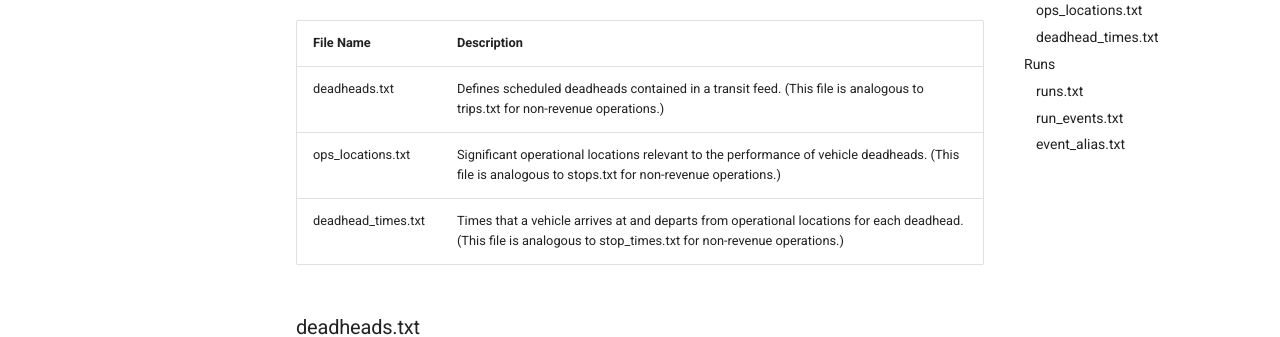
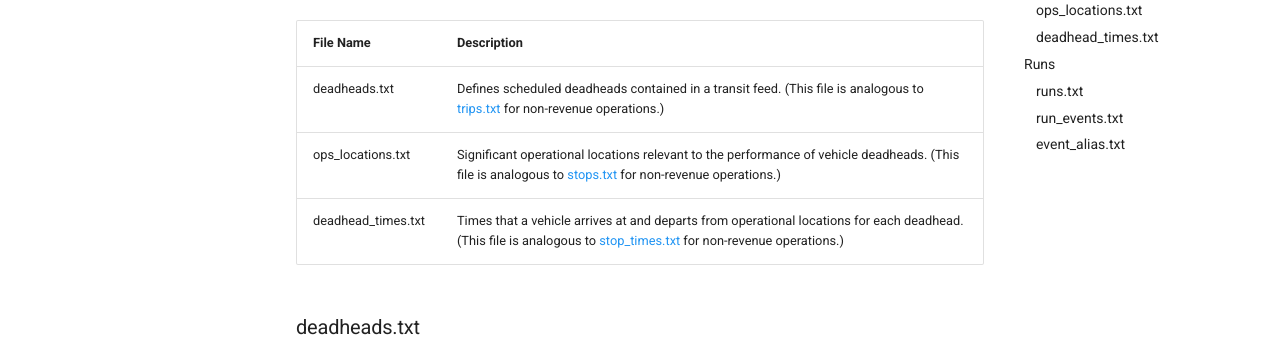
Before and after one commit to cal-itp/operational-data-standard, an MkDocs documentation site: the page built from docs/spec.md, in a window 1280 px wide and 900 px high, scrolled down 770 px. Shown: the part 179-516 px from the top of the window. Built offline with MkDocs 1.6.1 and Material for MkDocs 9.7.7, drawn with Linux system fonts in a browser that asks for light colours; nearby versions of some CDN libraries; comment, search, counter and statistics services are not loaded; part of the change alters nothing that is shown.

```diff
--- a/docs/spec.md
+++ b/docs/spec.md
@@ -16,9 +16,9 @@ Deadheads are vehicle movements during which a transit vehicle is not in service
 
 | **File Name** | **Description** |
 | --- | --- |
-| deadheads.txt | Defines scheduled deadheads contained in a transit feed. (This file is analogous to trips.txt for non-revenue operations.) |
-| ops_locations.txt | Significant operational locations relevant to the performance of vehicle deadheads. (This file is analogous to stops.txt for non-revenue operations.) |
-| deadhead_times.txt | Times that a vehicle arrives at and departs from operational locations for each deadhead. (This file is analogous to stop_times.txt for non-revenue operations.) |
+| deadheads.txt | Defines scheduled deadheads contained in a transit feed. (This file is analogous to [trips.txt](https://developers.google.com/transit/gtfs/reference#tripstxt) for non-revenue operations.) |
+| ops_locations.txt | Significant operational locations relevant to the performance of vehicle deadheads. (This file is analogous to [stops.txt](https://developers.google.com/transit/gtfs/reference#stopstxt) for non-revenue operations.) |
+| deadhead_times.txt | Times that a vehicle arrives at and departs from operational locations for each deadhead. (This file is analogous to [stop_times.txt](https://developers.google.com/transit/gtfs/reference#stop_timestxt) for non-revenue operations.) |
 
 ### deadheads.txt
 
@@ -29,7 +29,7 @@ Deadheads are vehicle movements during which a transit vehicle is not in service
 | block_id | ID | Required | Identifies a set of dates when the deadhead is scheduled to take place. |
 | shape_id | ID referencing [**shapes.shape_id**](https://developers.google.com/transit/gtfs/reference#shapestxt) | Optional | Identifies a geospatial shape that describes the vehicle travel path for a deadhead. |
 | to_trip_id | ID referencing [**trips.trip_id**](https://developers.google.com/transit/gtfs/reference#tripstxt) | Conditionally Required | Identifies the trip scheduled immediately following to the deadhead within the block_id. |
-| from_trip_id | ID referencing **trips.trip_id** | Conditionally Required | Identifies the trip scheduled immediately prior to the deadhead within the block_id. |
+| from_trip_id | ID referencing [**trips.trip_id**](https://developers.google.com/transit/gtfs/reference#tripstxt) | Conditionally Required | Identifies the trip scheduled immediately prior to the deadhead within the block_id. |
 | to_deadhead_id | ID referencing **deadheads.deadhead_id** | Conditionally Required | Identifies the deadhead scheduled immediately following the deadhead within the block_id. |
 | to_deadhead_id | ID referencing **deadheads.deadhead_id** | Conditionally Required | Identifies the deadhead scheduled immediately prior to the deadhead within the block_id. |
 
@@ -78,7 +78,7 @@ Runs are representations of the daily work schedule for transit agency personnel
 | start_trip_position | Non-negative Integer referencing **deadhead_times.ops_location_sequence** or [**stop_times.stop_sequence**](https://developers.google.com/transit/gtfs/reference#stop_timestxt) | Optional | Identifies the first operational location or stop to be serviced in the first trip of the piece. This field should only be filled out if the piece does not begin at the first stop of the start trip. |
 | end_type | Enum | Required | Indicates whether the piece ends with a deadhead, a revenue trip, or an event. <br /><br />**0** - Deadhead <br />**1** - Trip <br />**2** - Event |
 | end_trip_id | ID referencing **deadheads.deadhead_id** or [**trips.trip_id**](https://developers.google.com/transit/gtfs/reference#tripstxt) | Required | Identifies the deadhead or trip with which the piece ends. |
-| end_trip_position | Non-negative Integer referencing **deadhead_times.ops_location_sequence** or **stop_times.stop_sequence** | Optional | Identifies the last operational location or stop to be serviced in the last trip of the piece. This field should only be filled out if the piece does not end at the last stop of the end trip. |
+| end_trip_position | Non-negative Integer referencing **deadhead_times.ops_location_sequence** or [**stop_times.stop_sequence**](https://developers.google.com/transit/gtfs/reference#stop_timestxt) | Optional | Identifies the last operational location or stop to be serviced in the last trip of the piece. This field should only be filled out if the piece does not end at the last stop of the end trip. |
 
 ### run_events.txt
 
```
